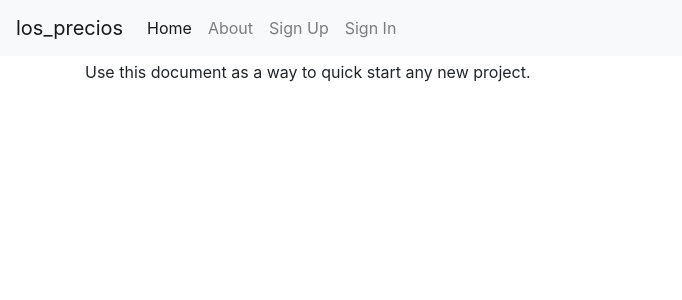
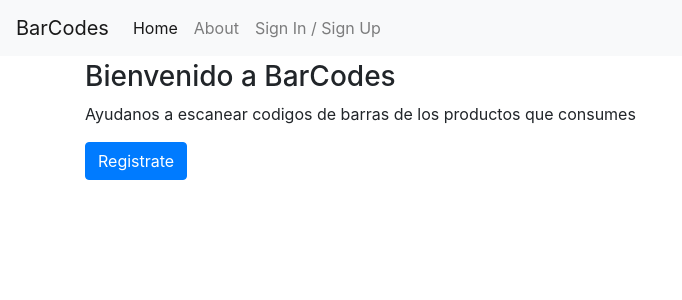
Before and after one commit to aviloncho/los_precios, a Django app: page / in a window 1280 px wide. Shown: the top 300 px of the page, without its empty margins (0-682 px from the left). Run offline with Django 3.2, Linux system fonts and the light colour scheme; some libraries are stand-ins or nearby versions.

Commit message:
Fix Templates

```diff
--- a/config/settings/base.py
+++ b/config/settings/base.py
@@ -285,7 +285,3 @@ ACCOUNT_EMAIL_VERIFICATION = "none"
 ACCOUNT_ADAPTER = "los_precios.users.adapters.AccountAdapter"
 # https://django-allauth.readthedocs.io/en/latest/configuration.html
 SOCIALACCOUNT_ADAPTER = "los_precios.users.adapters.SocialAccountAdapter"
-
-
-# Your stuff...
-# ------------------------------------------------------------------------------
--- a/los_precios/templates/base.html
+++ b/los_precios/templates/base.html
@@ -3,7 +3,7 @@
   <head>
     <meta charset="utf-8">
     <meta http-equiv="x-ua-compatible" content="ie=edge">
-    <title>{% block title %}los_precios{% endblock title %}</title>
+    <title>{% block title %}BarCodes{% endblock title %}</title>
     <meta name="viewport" content="width=device-width, initial-scale=1.0">
     <meta name="description" content="">
     <meta name="author" content="">
@@ -39,7 +39,7 @@
         <button class="navbar-toggler navbar-toggler-right" type="button" data-toggle="collapse" data-target="#navbarSupportedContent" aria-controls="navbarSupportedContent" aria-expanded="false" aria-label="Toggle navigation">
           <span class="navbar-toggler-icon"></span>
         </button>
-        <a class="navbar-brand" href="{% url 'home' %}">los_precios</a>
+        <a class="navbar-brand" href="{% url 'home' %}">BarCodes</a>
 
         <div class="collapse navbar-collapse" id="navbarSupportedContent">
           <ul class="navbar-nav mr-auto">
@@ -61,11 +61,7 @@
             {% else %}
               <li class="nav-item">
                 {# URL provided by django-allauth/account/urls.py #}
-                <a id="sign-up-link" class="nav-link" href="{% url 'account_signup' %}">{% trans "Sign Up" %}</a>
-              </li>
-              <li class="nav-item">
-                {# URL provided by django-allauth/account/urls.py #}
-                <a id="log-in-link" class="nav-link" href="{% url 'account_login' %}">{% trans "Sign In" %}</a>
+                <a id="log-in-link" class="nav-link" href="{% url 'account_login' %}">{% trans "Sign In / Sign Up" %}</a>
               </li>
             {% endif %}
           </ul>
@@ -83,7 +79,13 @@
       {% endif %}
 
       {% block content %}
-        <p>Use this document as a way to quick start any new project.</p>
+        <h3>Bienvenido a BarCodes</h3>
+        <p>Ayudanos a escanear codigos de barras de los productos que consumes</p>
+        {% if not request.user.is_authenticated %}
+          <a class="btn btn-primary" href="{% url 'account_login' %}" role="button">Registrate</a>
+        {% elif request.user.is_staff %}
+          <a class="btn btn-primary" href="{% url 'admin:index' %}" role="button">Go Admin</a>
+        {% endif %}
       {% endblock content %}
 
     </div> <!-- /container -->
--- a/los_precios/templates/users/user_form.html
+++ b/los_precios/templates/users/user_form.html
@@ -10,7 +10,7 @@
     {{ form|crispy }}
     <div class="control-group">
       <div class="controls">
-        <button type="submit" class="btn">Update</button>
+        <button type="submit" class="btn btn-primary">Update</button>
       </div>
     </div>
   </form>
```
Also changed, not shown: los_precios/templates/users/user_detail.html (+17 -2 lines).
